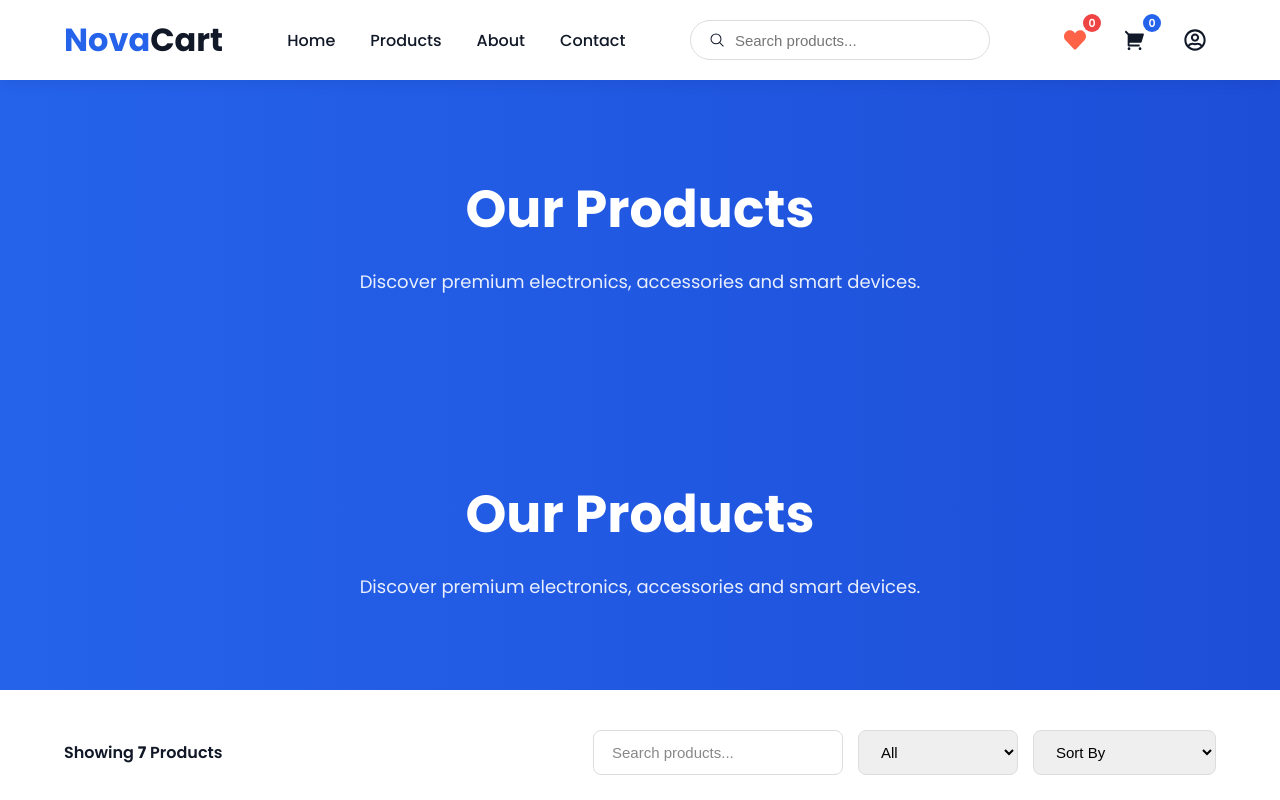
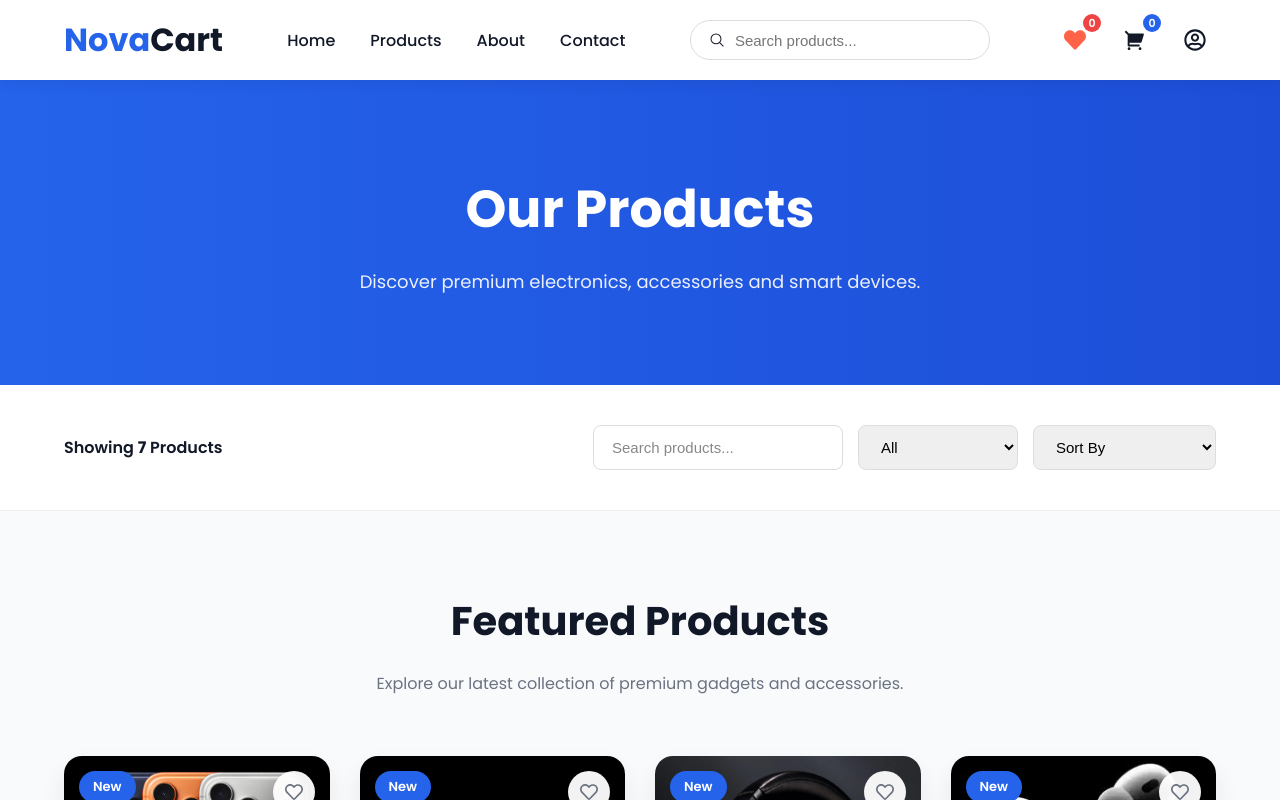
Before and after one commit to Souvikdas040/novacart, a Next.js app: page /products in a window 1280 px wide. Shown: the top 800 px of the page. Built offline with nearby package versions, Linux system fonts and the light colour scheme.

Commit message:
Initial commit

```diff
--- a/src/components/ProductsPageContext/ProductsPageContext.tsx
+++ b/src/components/ProductsPageContext/ProductsPageContext.tsx
@@ -84,13 +84,6 @@ export default function ProductsPage() {
 
   return (
     <>
-      <section className="products-hero">
-        <div className="container">
-          <h1>Our Products</h1>
-          <p>Discover premium electronics, accessories and smart devices.</p>
-        </div>
-      </section>
-
       <ProductFilter
         totalProducts={filteredProducts.length}
         search={search}
```
